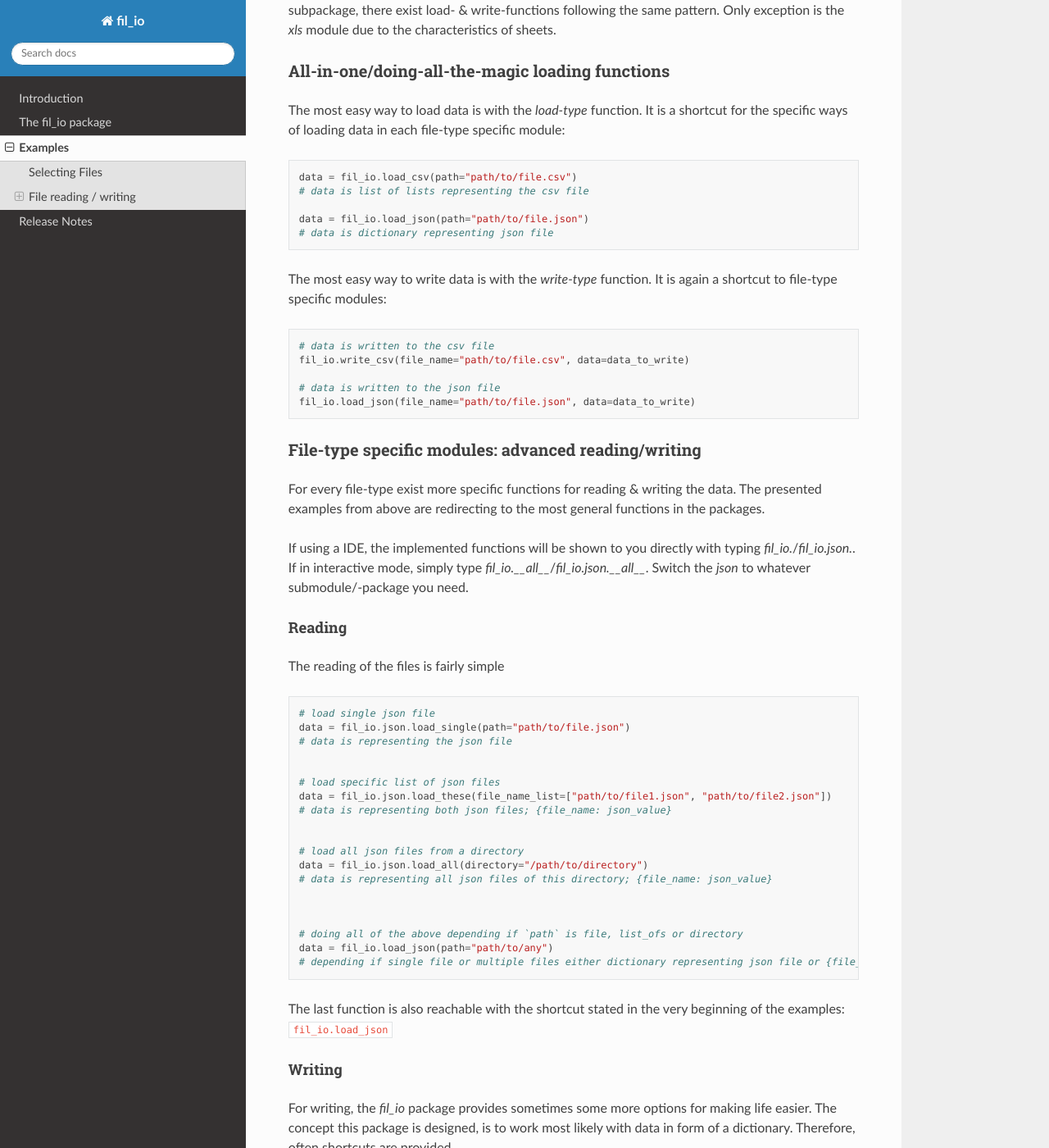
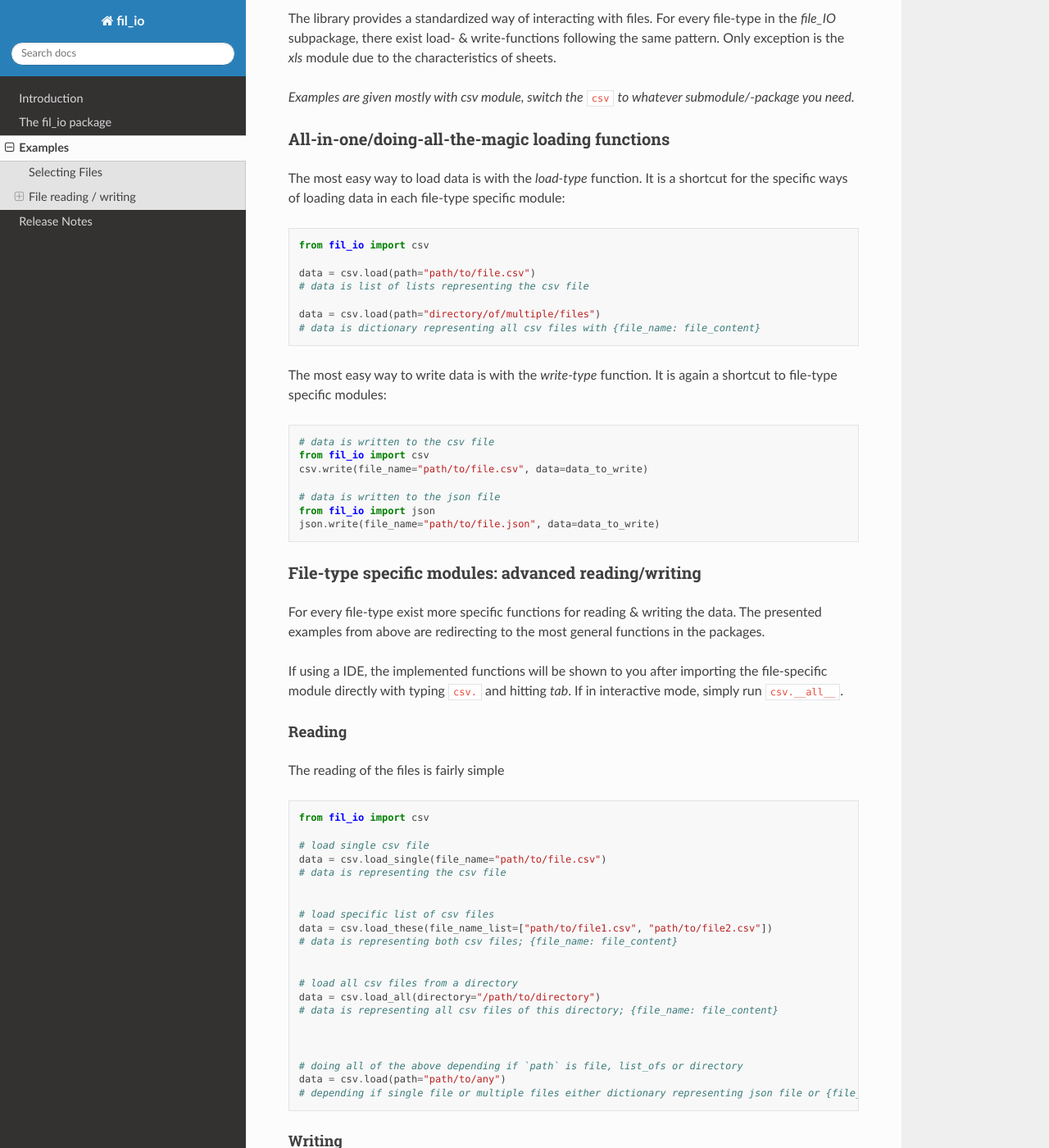
Before and after one commit to janluak/fil_io, a Sphinx documentation site: the page built from docs/source/examples.rst, in a window 1280 px wide and 1400 px high, scrolled down 886 px. Shown: the whole window at 82% size. Built offline with Sphinx 7.4.7 and the Read the Docs theme 2.0.0, drawn with Linux system fonts in a browser that asks for light colours; some of the changed text lies outside the part shown.

Commit message:
documentation updated to all csv and correct importing

```diff
--- a/docs/source/examples.rst
+++ b/docs/source/examples.rst
@@ -18,16 +18,17 @@ The easiest way to get the latest file matching containing the name ``DataSource
 
 .. code-block:: python
 
+    from fil_io import select
 
     # Explicit way
-    file_name = fil_io.file_selection.get_newest_file_from_directory(
+    file_name = select.get_newest_file_from_directory(
                     directory="path/to/directory",
                     pattern="DataSource1*",
                     file_ending="csv"
                     )
 
     # Shortened way
-    file_name = fil_io.file_selection.get_newest_file_from_directory(
+    file_name = select.get_newest_file_from_directory(
                     directory="path/to/directory",
                     pattern="DataSource1*.csv"
                     )
@@ -39,6 +40,7 @@ The library provides a standardized way of interacting with files.
 For every file-type in the `file_IO` subpackage, there exist load- & write-functions following the same pattern.
 Only exception is the `xls` module due to the characteristics of sheets.
 
+`Examples are given mostly with csv module, switch the` ``csv`` `to whatever submodule/-package you need.`
 
 All-in-one/doing-all-the-magic loading functions
 ~~~~~~~~~~~~~~~~~~~~~~~~~~~~~~~~~~~~~~~~~~~~~~~~
@@ -47,11 +49,13 @@ It is a shortcut for the specific ways of loading data in each file-type specifi
 
 .. code-block:: python
 
-    data = fil_io.load_csv(path="path/to/file.csv")
+    from fil_io import csv
+
+    data = csv.load(path="path/to/file.csv")
     # data is list of lists representing the csv file
 
-    data = fil_io.load_json(path="path/to/file.json")
-    # data is dictionary representing json file
+    data = csv.load(path="directory/of/multiple/files")
+    # data is dictionary representing all csv files with {file_name: file_content}
 
 
 The most easy way to write data is with the `write-type` function.
@@ -60,10 +64,12 @@ It is again a shortcut to file-type specific modules:
 .. code-block:: python
 
     # data is written to the csv file
-    fil_io.write_csv(file_name="path/to/file.csv", data=data_to_write)
+    from fil_io import csv
+    csv.write(file_name="path/to/file.csv", data=data_to_write)
 
     # data is written to the json file
-    fil_io.load_json(file_name="path/to/file.json", data=data_to_write)
+    from fil_io import json
+    json.write(file_name="path/to/file.json", data=data_to_write)
 
 
 File-type specific modules: advanced reading/writing
@@ -71,9 +77,8 @@ File-type specific modules: advanced reading/writing
 For every file-type exist more specific functions for reading & writing the data.
 The presented examples from above are redirecting to the most general functions in the packages.
 
-If using a IDE, the implemented functions will be shown to you directly with typing `fil_io.`/`fil_io.json.`.
-If in interactive mode, simply type `fil_io.__all__`/`fil_io.json.__all__`.
-Switch the `json` to whatever submodule/-package you need.
+If using a IDE, the implemented functions will be shown to you after importing the file-specific module directly with typing ``csv.`` and hitting `tab`.
+If in interactive mode, simply run ``csv.__all__``.
 
 Reading
 ^^^^^^^
@@ -81,27 +86,28 @@ The reading of the files is fairly simple
 
 .. code-block:: python
 
-    # load single json file
-    data = fil_io.json.load_single(path="path/to/file.json")
-    # data is representing the json file
+    from fil_io import csv
+
+    # load single csv file
+    data = csv.load_single(file_name="path/to/file.csv")
+    # data is representing the csv file
 
 
-    # load specific list of json files
-    data = fil_io.json.load_these(file_name_list=["path/to/file1.json", "path/to/file2.json"])
-    # data is representing both json files; {file_name: json_value}
+    # load specific list of csv files
+    data = csv.load_these(file_name_list=["path/to/file1.csv", "path/to/file2.csv"])
+    # data is representing both csv files; {file_name: file_content}
 
 
-    # load all json files from a directory
-    data = fil_io.json.load_all(directory="/path/to/directory")
-    # data is representing all json files of this directory; {file_name: json_value}
+    # load all csv files from a directory
+    data = csv.load_all(directory="/path/to/directory")
+    # data is representing all csv files of this directory; {file_name: file_content}
 
 
 
     # doing all of the above depending if `path` is file, list_ofs or directory
-    data = fil_io.load_json(path="path/to/any")
+    data = csv.load(path="path/to/any")
     # depending if single file or multiple files either dictionary representing json file or {file_name: json_value}
 
-The last function is also reachable with the shortcut stated in the very beginning of the examples: ``fil_io.load_json``
 
 Writing
 ^^^^^^^
@@ -115,13 +121,15 @@ or you can provide a dictionary instead and let `fil_io` take care of the conver
 
 .. code-block:: python
 
+    from fil_io import csv
+
     # lets start with row-based data
     example_rows = [
                     ["Header1", "Header2", "Header3"],
                     ["Value11", "Value12", "Value13"],
                     ["Value21", "Value22", "Value23"]
                    ]
-    fil_io.csv.write_from_rows(file_name="path/to/csv.csv", rows=example_rows)
+    csv.write_from_rows(file_name="path/to/csv.csv", rows=example_rows)
 
     # The result in the file:
     # Header1,Header2,Header3
@@ -142,7 +150,7 @@ or you can provide a dictionary instead and let `fil_io` take care of the conver
                        }
                      }
                    }
-    fil_io.csv.write_from_dict(file_name="path/to/csv.csv", data=example_dict)
+    csv.write_from_dict(file_name="path/to/csv.csv", data=example_dict)
 
     # The result in the file is the same:
     # Header1,Header2,Header3
@@ -162,7 +170,7 @@ or you can provide a dictionary instead and let `fil_io` take care of the conver
                      }
                    }
 
-    fil_io.csv.write_from_dict(
+    csv.write_from_dict(
         file_name="path/to/csv.csv",
         data=example_dict,
         main_key_name="Header1",
@@ -175,7 +183,7 @@ or you can provide a dictionary instead and let `fil_io` take care of the conver
     # Value21,Value22,Value23
 
 Again, there is a function combining both writing methods, available also with a shortcut stated
-in the very beginning of the examples: ``fil_io.write_csv``
+in the very beginning of the examples: ``csv.write``
 
 
 xls/xlsx Files
@@ -189,24 +197,27 @@ Yet, interaction is still fairly simple:
 
 .. code-block:: python
 
-    data_frame = fil_io.xls.load_single_sheet(file_name="path/to/file.xls")     # .xlsx works with the same function
+
+    from fil_io import xls
+
+    data_frame = xls.load_single_sheet(file_name="path/to/file.xls")     # .xlsx works with the same function
     # returns a pandas.data_frame from first sheet
 
     # you can specify a sheet_name
-    data_frame = fil_io.xls.load_single_sheet(file_name="path/to/file.xls", sheet="Sheet_Name")
+    data_frame = xls.load_single_sheet(file_name="path/to/file.xls", sheet="Sheet_Name")
     # returns a pandas.data_frame from sheet with provided name
 
 
     # of course multiple sheets can be loaded
-    data = fil_io.xls.load_these_sheets(file_name="path/to/file.xls", sheets=["Sheet_Name1", "Sheet_Name2"])
+    data = xls.load_these_sheets(file_name="path/to/file.xls", sheets=["Sheet_Name1", "Sheet_Name2"])
     # just like the other loading functions, the sheet_name is the key in a dictionary containing the data_frame as value
     # {"Sheet_Name": DataFrame}
 
     # loading all sheets
-    data = fil_io.xls.load_all_sheets(file_name="path/to/file.xls")
+    data = xls.load_all_sheets(file_name="path/to/file.xls")
     # {"Sheet_Name": DataFrame}
 
 
     # reading multiple files is possible as well
-    data = fil_io.xls.load_theses(file_name_list=["path/to/file1.xls", "path/to/file2.xls"])
+    data = xls.load_theses(file_name_list=["path/to/file1.xls", "path/to/file2.xls"])
     # {file_name: {sheet_name: DataFrame}}
```
